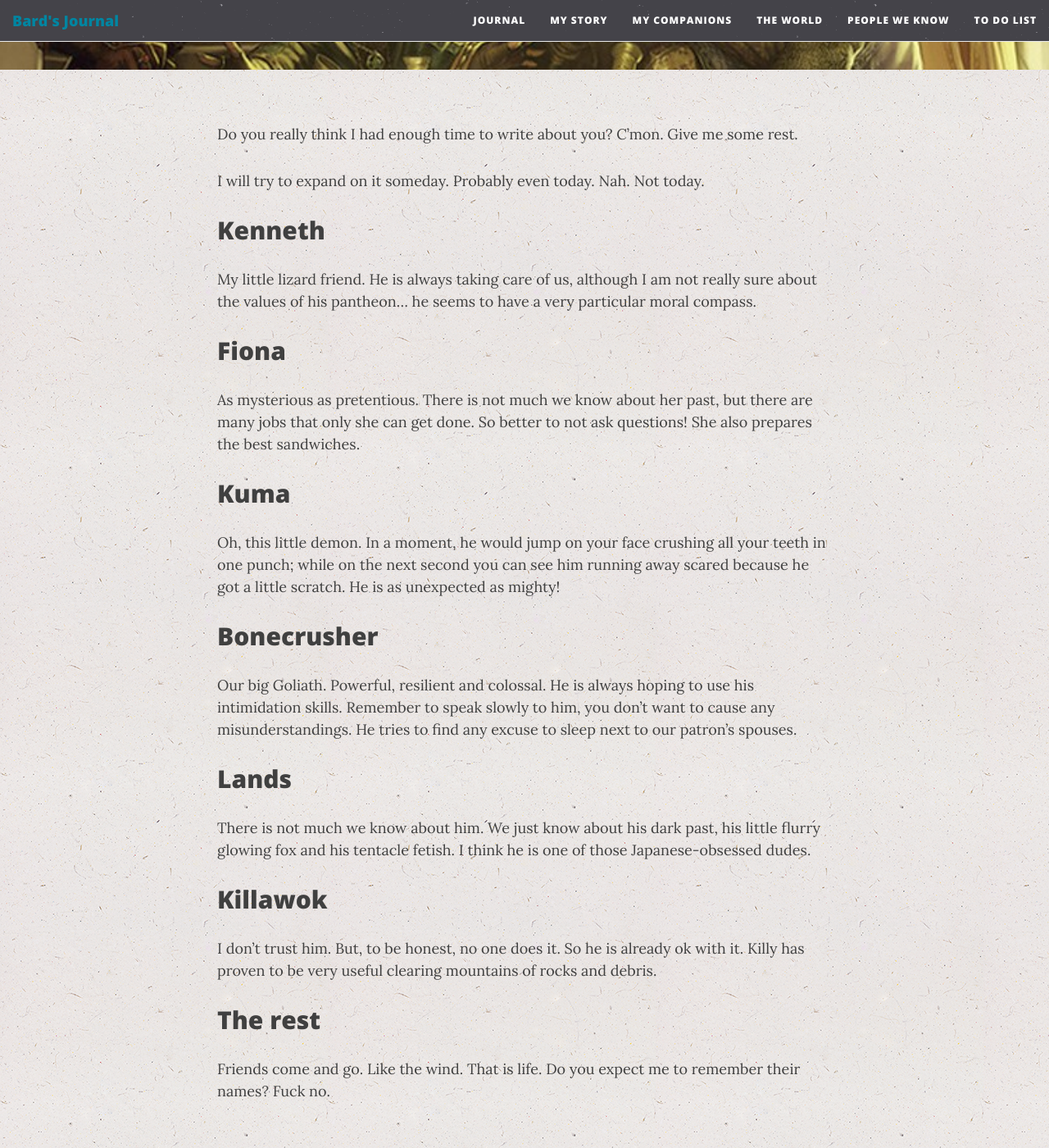
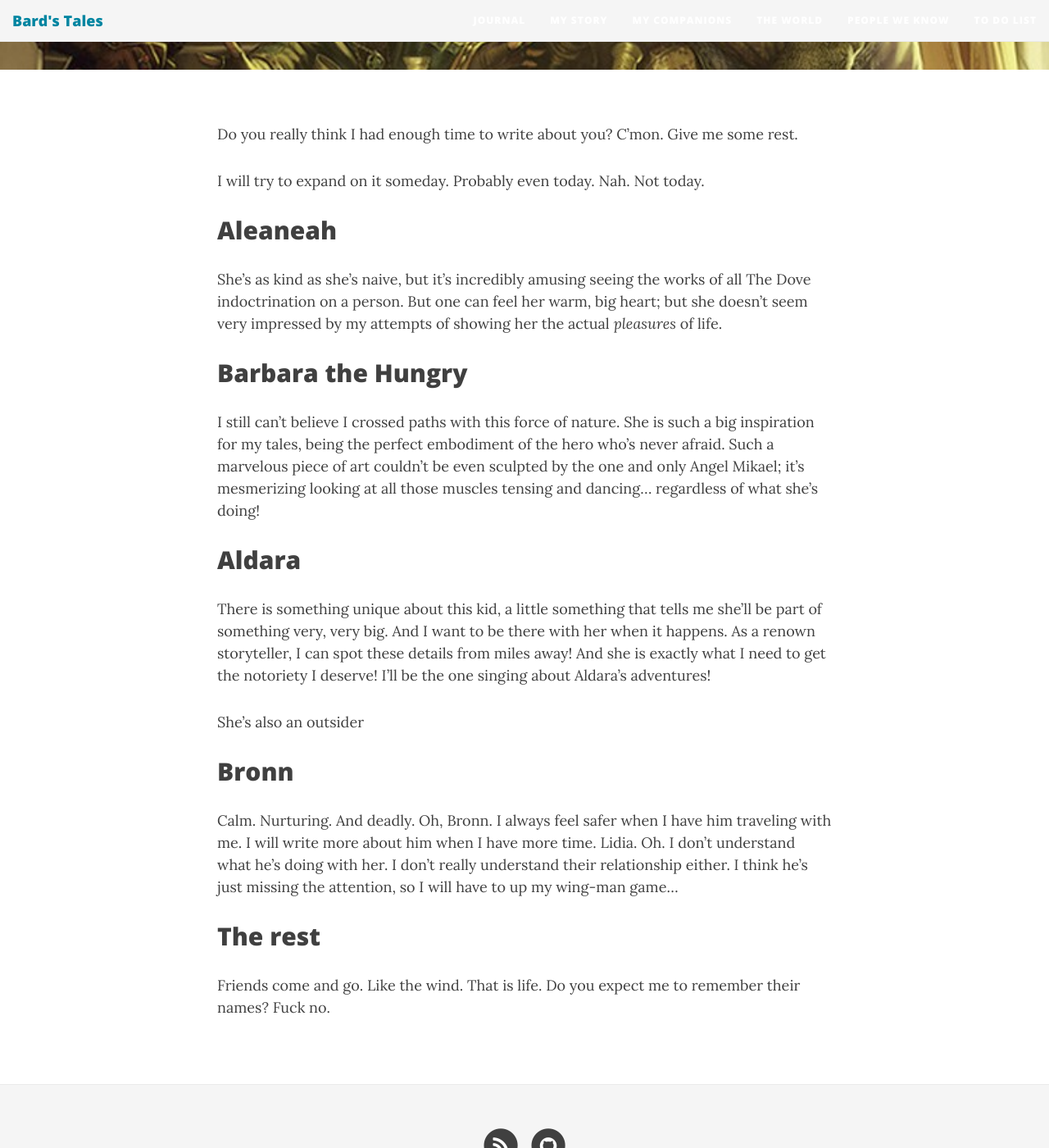
Before and after one commit to GinoGalotti/guildgazette, a Jekyll site: the page built from party.md, in a window 1280 px wide and 1400 px high, scrolled down 458 px. Shown: the whole window at 82% size. Built offline with Jekyll 4.4.1, drawn with Linux system fonts in a browser that asks for light colours; nearby versions of some CDN libraries.

Commit message:
Start the Dungeon World adventure

```diff
--- a/_config.yml
+++ b/_config.yml
@@ -8,17 +8,17 @@
 # baseurl: "/impro"
 
 # If you are building a GitHub project page then use these settings:
-url: "http://ginogalotti.github.io/bardsjournal"
-baseurl: "/bardsjournal"
+url: "http://ginogalotti.github.io/bardstale"
+baseurl: "/bardstale"
 
 github:
-  repo: https://github.com/ginogalotti/bardsjournal
+  repo: https://github.com/ginogalotti/bardstale
   feedback: https://github.com/ginogalotti/feedback
 
 # Of course don't forget to change the username and projectname to YOUR username and project
 
 # Name of website
-title: Bard's Journal
+title: Bard's Tales
 
 # Short description of your site
 description: Tales for an adventuruous mind
--- a/party.md
+++ b/party.md
@@ -9,29 +9,24 @@
 
 I will try to expand on it someday. Probably even today. Nah. Not today.
 
-## Kenneth
+## Aleaneah
 
-My little lizard friend. He is always taking care of us, although I am not really sure about the values of his pantheon... he seems to have a very particular moral compass.
+She's as kind as she's naive, but it's incredibly amusing seeing the works of all The Dove indoctrination on a person. But one can feel her warm, big heart; but she doesn't seem very impressed by my attempts of showing her the actual _pleasures_ of life.
 
-## Fiona
+## Barbara the Hungry
 
-As mysterious as pretentious. There is not much we know about her past, but there are many jobs that only she can get done. So better to not ask questions! She also prepares the best sandwiches.
+I still can't believe I crossed paths with this force of nature. She is such a big inspiration for my tales, being the perfect embodiment of the hero who's never afraid. Such a marvelous piece of art couldn't be even sculpted by the one and only Angel Mikael; it's mesmerizing looking at all those muscles tensing and dancing... regardless of what she's doing!
 
-## Kuma
+## Aldara
 
-Oh, this little demon. In a moment, he would jump on your face crushing all your teeth in one punch; while on the next second you can see him running away scared because he got a little scratch. He is as unexpected as mighty!
+There is something unique about this kid, a little something that tells me she'll be part of something very, very big. And I want to be there with her when it happens. As a renown storyteller, I can spot these details from miles away! And she is exactly what I need to get the notoriety I deserve! I'll be the one singing about Aldara's adventures!
 
-## Bonecrusher
+She's also an outsider
 
-Our big Goliath. Powerful, resilient and colossal. He is always hoping to use his intimidation skills. Remember to speak slowly to him, you don't want to cause any misunderstandings. He tries to find any excuse to sleep next to our patron's spouses.
+## Bronn
 
-## Lands
-
-There is not much we know about him. We just know about his dark past, his little flurry glowing fox and his tentacle fetish. I think he is one of those Japanese-obsessed dudes.
-
-## Killawok
-
-I don't trust him. But, to be honest, no one does it. So he is already ok with it. Killy has proven to be very useful clearing mountains of rocks and debris.
+Calm. Nurturing. And deadly. Oh, Bronn. I always feel safer when I have him traveling with me. I will write more about him when I have more time.
+Lidia. Oh. I don't understand what he's doing with her. I don't really understand their relationship either. I think he's just missing the attention, so I will have to up my wing-man game...
 
 ## The rest
 
```
Also changed, not shown: _posts/2019-01-23-a-day-in-the-cave.md (deleted, +0 -34 lines), _posts/2019-02-13-plants-vs-zombies.md (deleted, +0 -28 lines), _posts/2019-02-6-and-water-we-found.md (deleted, +0 -38 lines), _posts/2019-11-12-an-door-to-the-unkwnon.md (added, +33 -0 lines), aboutme.md (+1 -0 lines), people.md (+5 -9 lines), quests.md (+2 -14 lines), world.md (+9 -3 lines), img/cave-of-wonders.jpg (added), img/cave-water.jpg (deleted), img/dark-cave.jpg (deleted), img/mushroom.jpg (deleted), img/plants-vs-zombies.png (deleted).
